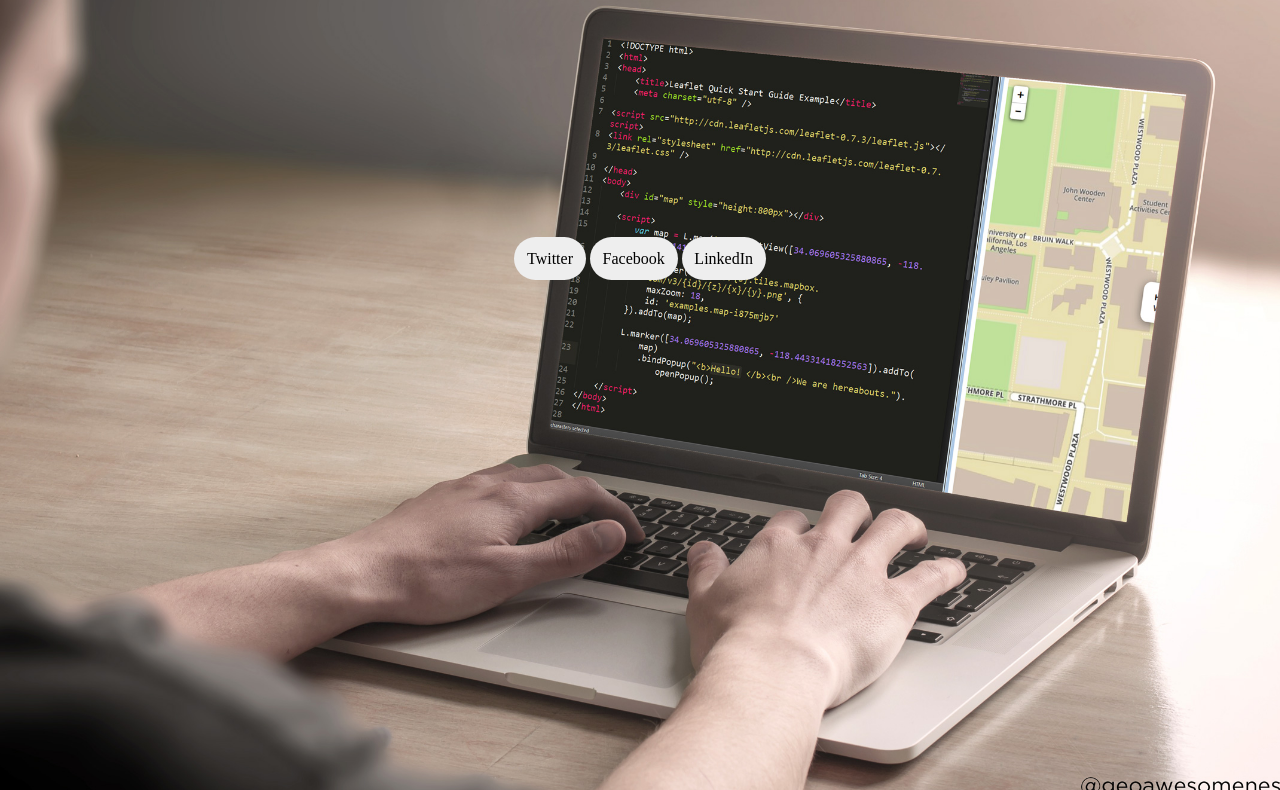
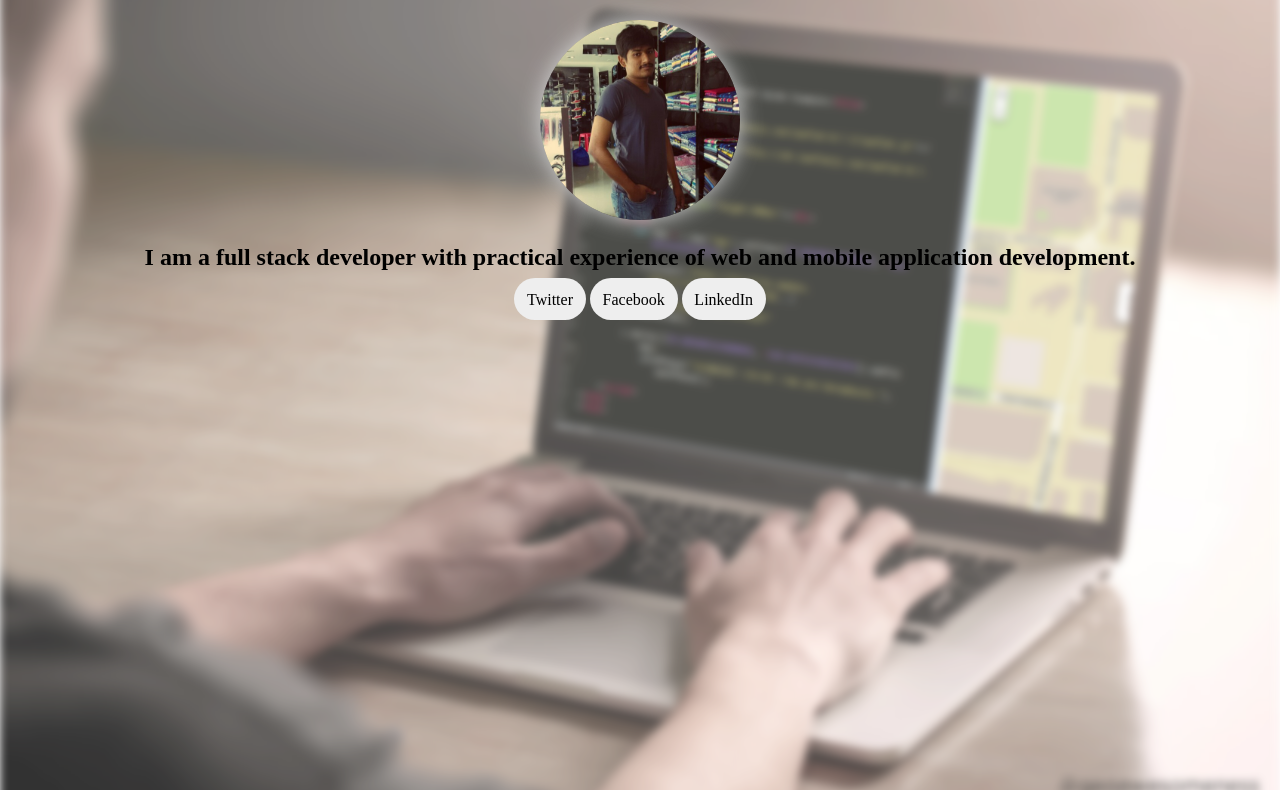
Before and after one commit to gopimr2/gopimr2.github.io, a plain HTML site: page index.html in a window 1280 px wide. Shown: the part 70-860 px from the top of the page. Drawn offline with Linux system fonts and the light colour scheme.

Commit message:
about page image background blurred.

```diff
--- a/index.html
+++ b/index.html
@@ -18,18 +18,26 @@
         <a id="header_contact" href="#contact" class="menu">Contact</a>
     </div>
 </nav>
-<div class="home-image">
+
+<div class="g_relative about">
+    <div  class="g_absolute">
+        <img src="home-page-preview.jpg" class="home-image" />
+    </div>
 
     <div class="social-icons">
+        <img src="Gopi.jpg" alt="Gopi"
+             style="width: 200px; height: 200px; border-radius: 102px;    box-shadow: 0px 0px 22px lightgrey;">
+        <h2>I am a full stack developer with practical experience of web and mobile application development.</h2>
         <a type="button" href="https://twitter.com/gopimr21" target="_blank" class="social">Twitter</a>
-        <a type="button" href="https://www.facebook.com/Gopimr2"  target="_blank" class="social">Facebook</a>
+        <a type="button" href="https://www.facebook.com/Gopimr2" target="_blank" class="social">Facebook</a>
         <a type="button" href="https://www.linkedin.com/in/gopimr2/" target="_blank" class="social">LinkedIn</a>
     </div>
 </div>
+
 <div id="portfolio" class="headers page cadetblue">
     <h1>Work</h1>
     <div>
-        <table  style="padding: 0px 8%;">
+        <table style="padding: 0px 8%;">
             <tr>
                 <td>
                     <div class="work_group">
--- a/style.css
+++ b/style.css
@@ -1,13 +1,21 @@
+body {
+    margin: 0px;
+}
+
 nav.default-header {
-    /*
-    background-color: #4cbf64;
-    padding: 2%;
-    */
     position: fixed;
     width: 100%;
     transition: .6s all;
+    z-index: 10;
 }
 
+.g_relative{
+    position: relative;
+}
+
+.g_absolute {
+    position: absolute;
+}
 nav.scrolled {
     background-color: #ffffff !important;
     transition: .6s ease-in;
@@ -23,10 +31,6 @@ nav a {
 nav.scrolled a {
     text-decoration: none;
 
-}
-
-body {
-    margin: 0px;
 }
 
 .menu {
@@ -45,33 +49,77 @@ body {
     font-family: cursive, sans-serif;
     transition: .2s cubic-bezier(1, 0, 0.15, 1.02);
 }
+
 .header-menu {
     text-align: right;
     padding-top: 2%;
 }
 
+.selected {
+    color: red;
+    font-size: 24px;
+    font-family: fantasy;
+    transition: .2s cubic-bezier(1, 0, 0.15, 1.02);
+}
+
+/*
+    about page
+*/
+
+.about {
+    width: 100%;
+    height: 110vh;
+    z-index: 1;
+}
+
 .home-image {
-    /* float: left; *//* margin-top:10%; *//* width: 100%; *//* position: relative; */
+    width: 100%;
     height: 110vh;
-    text-align: center;
-    background-size: cover;
-    background-position: center center;
-    background-image: url('home-page-preview.jpg');
+   /* background-size: cover;
+    background-position: center center;*/
+    filter: blur(4px);
+    opacity: 0.8;
 }
 
 .social-icons {
-    padding-top: 25%;
+    position: absolute;
+    padding-top: 7%;
+    text-align: center;
+    z-index: 10;
+    top: 0;
+    left: 0;
+    right: 0;
+    border: 0;
 }
 
-.social-icons button {
-    padding: 10px;
-    border-radius: 2px;
-    border: 0px;
-    background-color: darkseagreen;
+.social {
+    text-decoration: none;
+    color: black;
+    background-color: #eee;
+    padding: 1%;
+    border-radius: 22px;
 }
+
+.social:hover {
+    background-color: #76af76;
+}
+
+/*
+portfolio page
+*/
 
 .headers {
     padding-top: 4%;
+}
+
+.page {
+    height: 100vh;
+}
+
+.cadetblue {
+    background-image: url(work_bg.png);
+    background-size: cover;
+    opacity: 0.8;
 }
 
 .work_group {
@@ -99,38 +147,13 @@ body {
 
 }
 
-.selected {
-    color: red;
-    font-size: 24px;
-    font-family: fantasy;
-    transition: .2s cubic-bezier(1, 0, 0.15, 1.02);
-}
-
-.page {
-    height: 100vh;
-
-}
-.cadetblue {
-    background-image: url(work_bg.png);
-    background-size: cover;
-    opacity: 0.8;
-}
-
-.chocolate {
-    background-color: rgb(63, 155, 167);
-}
-
 table tr {
     padding: 10px;
 }
 
-.social {
-  text-decoration: none;
-  color: black;
-  background-color: #eee;
-  padding: 1%;
-  border-radius: 22px;
+/*
+ Contact page
+*/
+.chocolate {
+    background-color: rgb(63, 155, 167);
 }
-.social:hover {
-  background-color: #76af76;
-}
```
Also changed, not shown: Gopi.jpg (added). Lines whose indentation alone changed are shown as unchanged.
